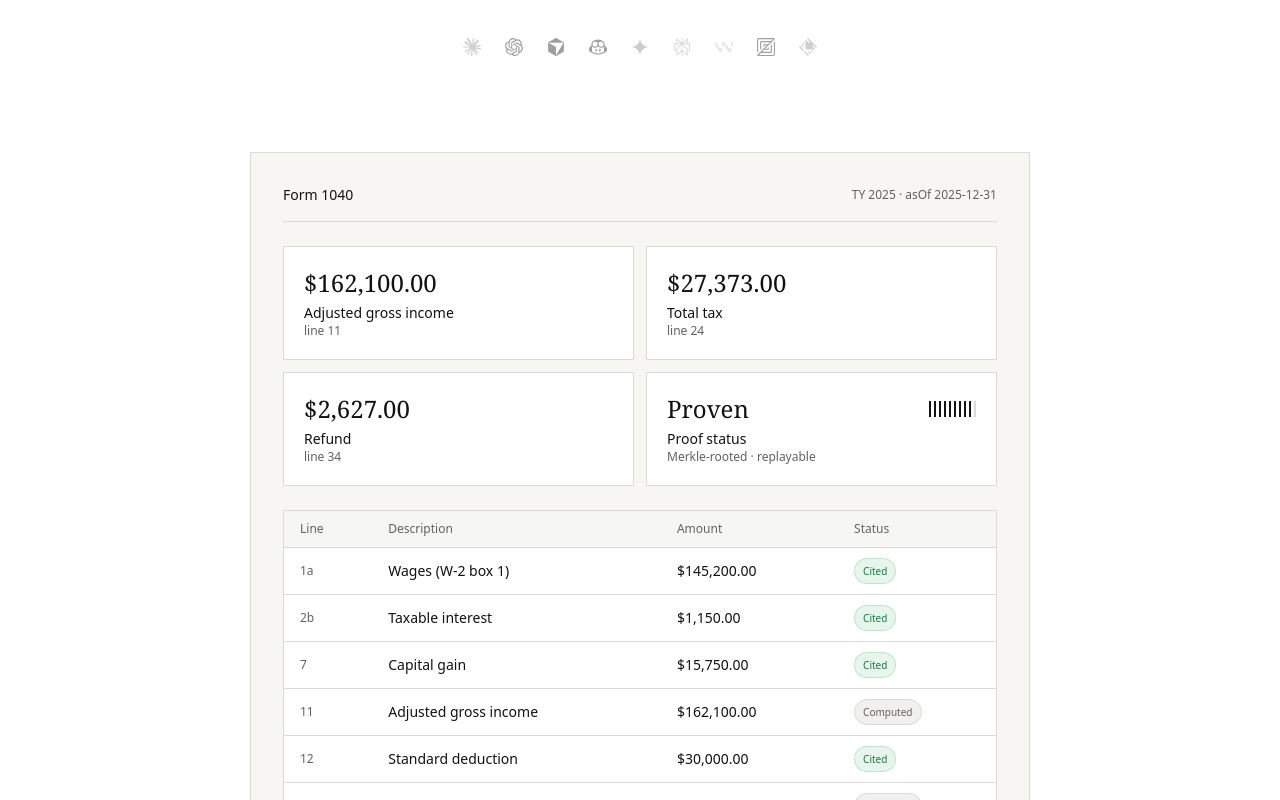
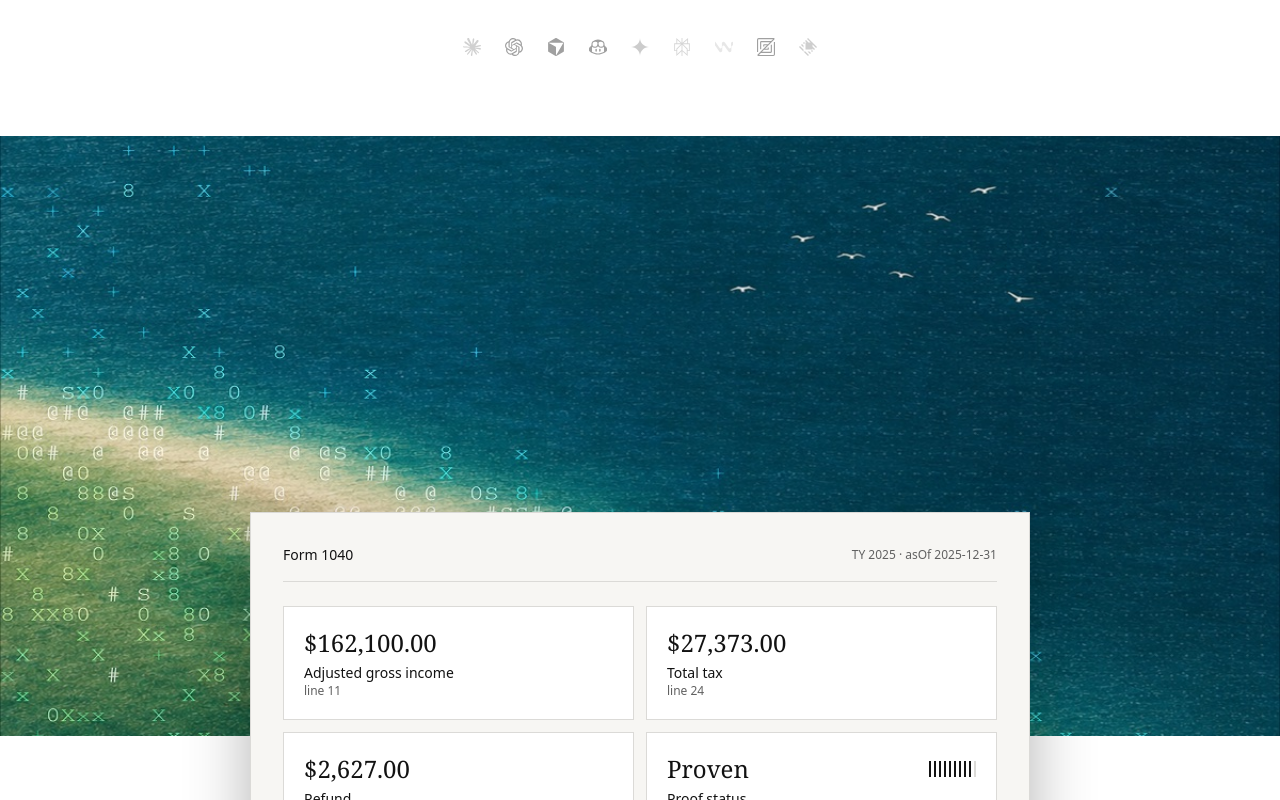
Before and after one commit to Invaro/opentax-engine, a Next.js app in the folder site/: page / in a window 1280 px wide. Shown: the part 640-1440 px from the top of the page. Built offline with nearby package versions, Linux system fonts and the light colour scheme; no server answers; a web font is replaced by a local one.

Commit message:
feat(site): full-bleed shore artwork under the hero, return panel overlap

```diff
--- a/site/src/app/page.tsx
+++ b/site/src/app/page.tsx
@@ -1,3 +1,4 @@
+import Image from "next/image";
 import Link from "next/link";
 import { InvaroLogo } from "@/components/logo";
 import { KeysNav } from "@/components/keys-nav";
@@ -373,9 +374,22 @@
         </div>
       </section>
 
+      {/* hero media */}
+      <section className="relative mt-14 md:mt-20">
+        <Image
+          src="/dither-shore.jpg"
+          alt=""
+          width={2400}
+          height={1600}
+          priority
+          sizes="100vw"
+          className="h-[300px] w-full object-cover md:h-[600px]"
+        />
+      </section>
+
       {/* the return, live */}
-      <section className="container mt-16 md:mt-24">
-        <div className="max-w-[780px] mx-auto border border-border bg-card p-4 md:p-8">
+      <section className="container relative -mt-28 md:-mt-56">
+        <div className="max-w-[780px] mx-auto border border-border bg-card p-4 md:p-8 shadow-[0_30px_60px_rgba(0,0,0,0.3)]">
           <div className="mb-6 flex items-center justify-between border-b border-border pb-4">
             <span className="text-sm">Form 1040</span>
             <span className="text-[10px] md:text-xs text-muted-foreground">
```
Also changed, not shown: site/public/dither-shore.jpg (added).
